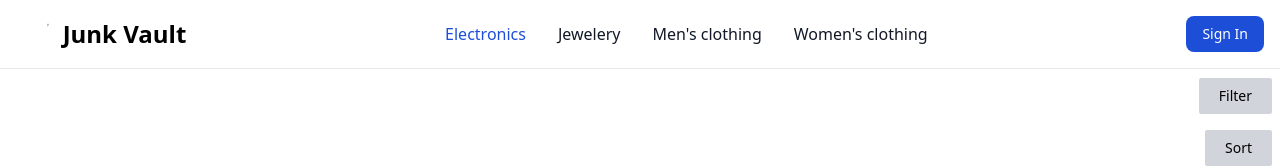
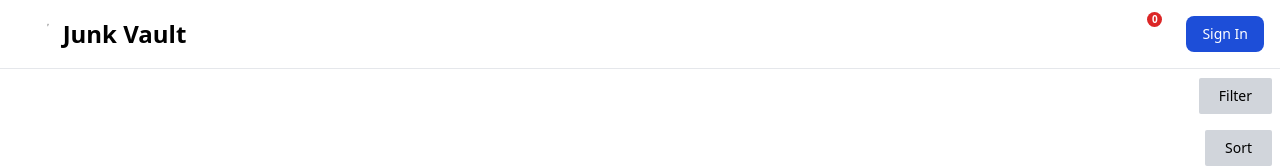
Before and after one commit to DSantosDen/2402-FTB-ET-WEB-PT_Capstone_DaveSantos, a React (Vite) app: page / in a window 1280 px wide. Shown: the top 168 px of the page. Built offline with nearby package versions, Linux system fonts and the light colour scheme; no server answers.

Commit message:
Initial implementation of redux to connect user selections to cart icon in navbar

```diff
--- a/package.json
+++ b/package.json
@@ -11,14 +11,15 @@
   },
   "dependencies": {
     "@heroicons/react": "^2.1.5",
-    "@reduxjs/toolkit": "^2.2.6",
+    "@reduxjs/toolkit": "^2.2.7",
     "axios": "^1.7.2",
     "jest": "^29.7.0",
     "react": "^18.3.1",
     "react-dom": "^18.3.1",
     "react-icons": "^5.2.1",
     "react-redux": "^9.1.2",
-    "react-router-dom": "^6.24.1"
+    "react-router-dom": "^6.24.1",
+    "redux": "^5.0.1"
   },
   "devDependencies": {
     "@types/react": "^18.3.3",
--- a/src/App.jsx
+++ b/src/App.jsx
@@ -1,4 +1,6 @@
 import { Routes, Route, BrowserRouter } from "react-router-dom";
+import { Provider } from "react-redux";
+import { store } from "./redux/store.js";
 import Cart from "./pages/cart/cart.jsx";
 import ContactUs from "./pages/contact_us/contact_us.jsx";
 import HelpPage from "./pages/help/help.jsx";
@@ -13,6 +15,7 @@ import Footer from "./components/footer/footer.jsx";
 
 function App() {
   return (
+    <Provider store={store}>
       <BrowserRouter>
         <Navbar />
         <div className="mt-[70px] min-h-[350px]">
@@ -30,6 +33,7 @@ function App() {
         </div>
         <Footer />
       </BrowserRouter>
+    </Provider>
   );
 }
 
--- a/src/components/cards/cards.jsx
+++ b/src/components/cards/cards.jsx
@@ -1,12 +1,25 @@
 import { useEffect } from "react";
+import { useDispatch } from "react-redux";
 import { useNavigate } from "react-router-dom";
+import { addToCart } from "../../redux/actions/cart";
 
 const ProductCard = ({ id, title, img, price }) => {
   const navigate = useNavigate();
+  const dispatch = useDispatch();
   const gotoDetail = () => {
     navigate("/product/" + id);
   };
 
+  const handleAddtoCart = () => {
+    dispatch(
+      addToCart({
+        id,
+        title,
+        img,
+        price,
+      })
+    );
+  };
   return (
     <div className="w-[200px]  p-2 pt-0  m-2 rounded-md bg-white dark:bg-gray-800">
       <nav className="flex mb-4" aria-label="Breadcrumb"></nav>
@@ -28,7 +41,10 @@ const ProductCard = ({ id, title, img, price }) => {
             <span className="text-md font-bold text-gray-900 dark:text-white">
               ${price}
             </span>
-            <button className="ml-4 bg-blue-600 text-sm text-white font-semibold py-1 px-2 rounded-lg hover:bg-blue-700">
+            <button
+              onClick={handleAddtoCart}
+              className="ml-4 bg-blue-600 text-sm text-white font-semibold py-1 px-2 rounded-lg hover:bg-blue-700"
+            >
               Add to cart
             </button>
           </div>
--- a/src/components/navbar/navbar.jsx
+++ b/src/components/navbar/navbar.jsx
@@ -1,7 +1,11 @@
 import { Link } from "react-router-dom";
 import Logo from "../../assets/img/Junk_Vault_Logo_White.png";
+import { FaCaretDown, FaCartPlus } from "react-icons/fa";
+import { FaCartShopping } from "react-icons/fa6";
+import { useSelector } from "react-redux";
 
 const Navbar = () => {
+  const cart = useSelector((state) => state.cart);
   return (
     <nav className="bg-white dark:bg-gray-900 fixed w-full z-20 top-0 start-0 border-b border-gray-200 dark:border-gray-600">
       <div className="max-w-screen-xl flex flex-wrap items-center justify-between mx-auto p-4">
@@ -15,6 +19,15 @@ const Navbar = () => {
           </span>
         </Link>
         <div className="flex md:order-2 space-x-3 md:space-x-0 rtl:space-x-reverse">
+          <button
+            type="button"
+            className="text-white mr-8 text-[25px] relative"
+          >
+            <div className="bg-red-600 w-[15px] h-[15px] text-white absolute right-[-8px] top-[-4px] text-[10px] font-bold grid place-content-center rounded-full">
+              {cart.length}
+            </div>
+            <FaCartShopping />
+          </button>
           <button
             type="button"
             className="text-white bg-blue-700 hover:bg-blue-800 focus:ring-4 focus:outline-none focus:ring-blue-300 font-medium rounded-lg text-sm px-4 py-2 text-center dark:bg-blue-600 dark:hover:bg-blue-700 dark:focus:ring-blue-800"
@@ -46,7 +59,7 @@ const Navbar = () => {
             </svg>
           </button>
         </div>
-        <div
+        {/*  <div
           className="items-center justify-between hidden w-full md:flex md:w-auto md:order-1"
           id="navbar-sticky"
         >
@@ -85,7 +98,7 @@ const Navbar = () => {
               </a>
             </li>
           </ul>
-        </div>
+        </div> */}
       </div>
     </nav>
   );
--- /dev/null
+++ b/src/redux/actions/cart.js
@@ -0,0 +1,22 @@
+import { createSlice } from "@reduxjs/toolkit";
+
+const cartSlice = createSlice({
+  name: "cart",
+  initialState: [],
+  reducers: {
+    addToCart(state, action) {
+      state.push({
+        ...action.payload,
+      });
+    },
+    deleteItem(state, action) {
+      const filterProduct = state.filter(
+        (products) => products.id !== action.payload
+      );
+      state = filterProduct;
+    },
+  },
+});
+
+export const { addToCart, deleteItem } = cartSlice.actions;
+export default cartSlice.reducer;
--- /dev/null
+++ b/src/redux/store.js
@@ -0,0 +1,8 @@
+import { configureStore } from "@reduxjs/toolkit";
+import cartReducer from "./actions/cart";
+
+export const store = configureStore({
+  reducer: {
+    cart: cartReducer,
+  },
+});
```
Also changed, not shown: 1 other file (tests, documents, lock files or other folders). Lines whose indentation alone changed are shown as unchanged.
